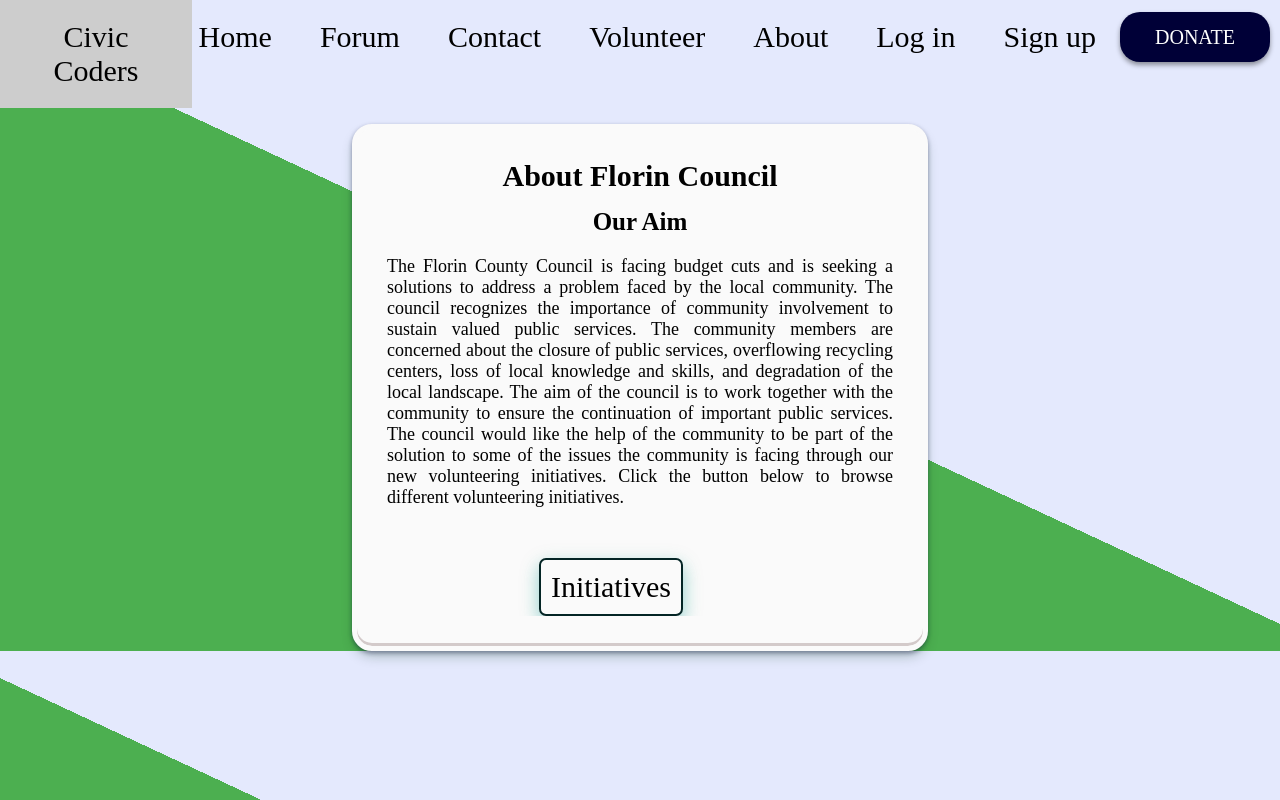
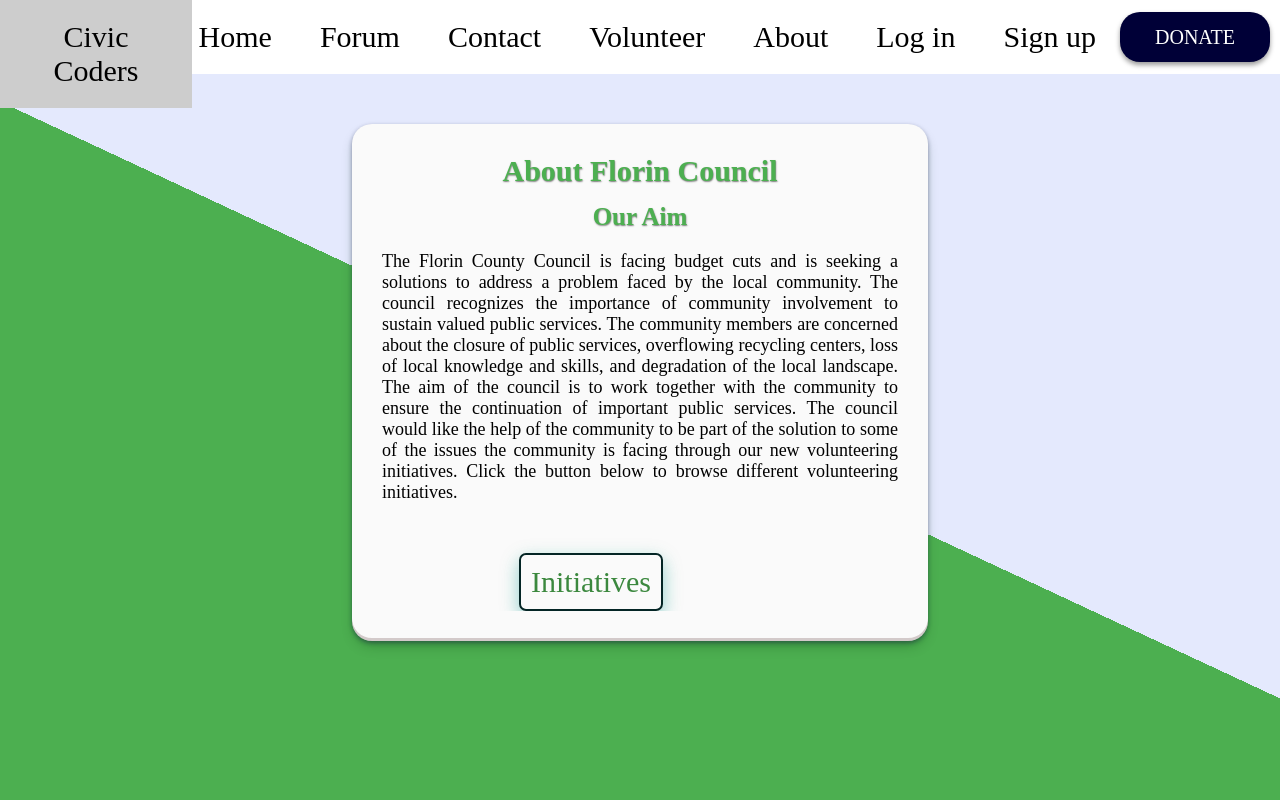
Before and after one commit to Saabdulle/florin-community, a website: page client/HTML/about.html in a window 1280 px wide. Drawn offline with Linux system fonts and the light colour scheme.

Commit message:
Added additional styling to the aboutus page

```diff
--- a/client/CSS/about.css
+++ b/client/CSS/about.css
@@ -1,6 +1,7 @@
 body{
   background-color: #E4E9FD;
   background-image: -webkit-linear-gradient(65deg, #4CAF50 50%, #E4E9FD 50%);
+  height: 100vh;
 }
 * {
   margin: 0;
@@ -21,8 +22,8 @@ ul {
   margin: 0;
   padding: 0;
   overflow: hidden;
+  background-color: rgb(255, 255, 255);
 }
-
 
 li {
   float: right;
@@ -73,7 +74,6 @@ li a:hover {
 /* P DIV START*/
 
 #container1 {
-  border: solid 5px rgb(250, 250, 250);
   background-color: rgb(250, 250, 250);
   margin: auto;
   width: 45%;
@@ -86,12 +86,18 @@ li a:hover {
 h3 {
   font-size: 30px;
   text-align: center;
+  font-weight: 800;
+  color: #4CAF50;
+  text-shadow: 0.5px 0.5px 1.5px rgba(0, 0, 0, 0.5);
 }
 
 h4 {
   font-size: 25px;
+  font-weight: 800;
   margin-top: 15px;
   text-align: center;
+  color: #4CAF50;
+  text-shadow: 0.5px 0.5px 1.5px rgba(0, 0, 0, 0.5);
 }
 
 p {
@@ -99,12 +105,19 @@ p {
   font-size: 18px;
   text-align: justify;
 }
+
+div ul {
+  background-color: rgb(250, 250, 250);
+}
+
+
 #link-btn {
   width: auto;
   margin-top: 50px;
+  margin-right: 235px;
   border-radius: 7px;
   padding: 10px;
   border: 2px solid #042525;
+  color: #3b883e;
   box-shadow: 0 8px 16px 0 rgba(11, 152, 174, 0.2), 0 6px 20px 0 rgba(16, 166, 123, 0.255);
-  margin-right: 210px;
 }
```
